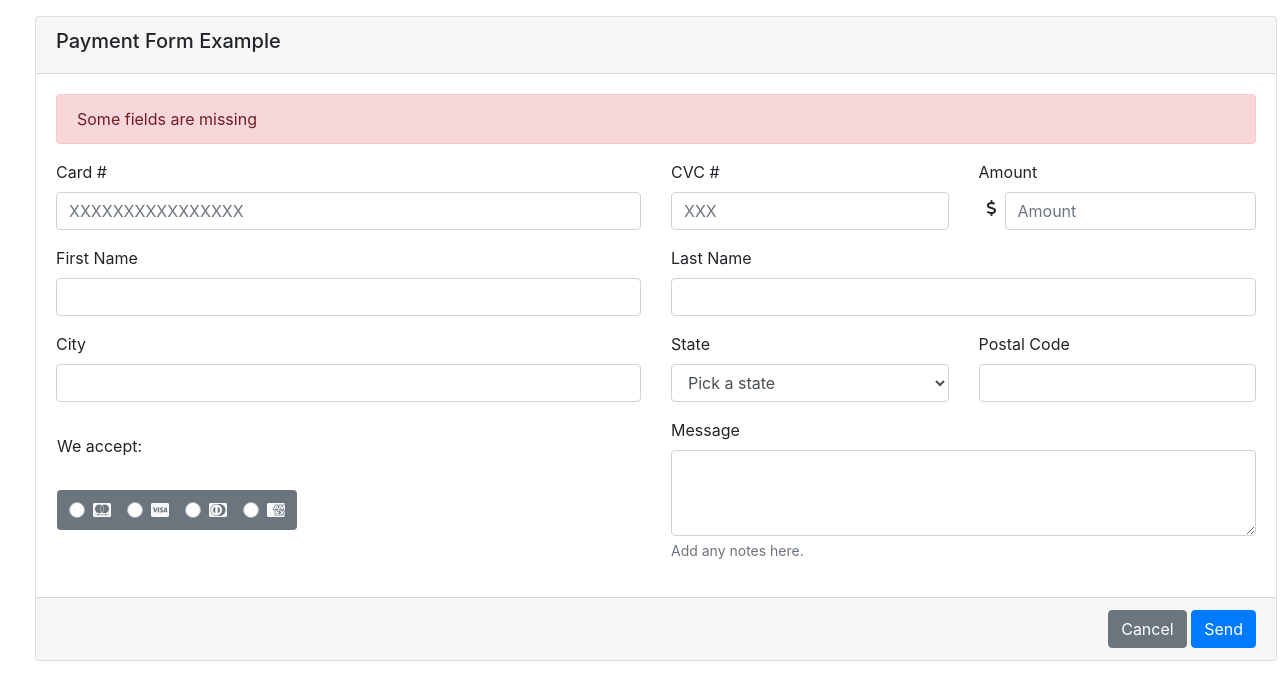
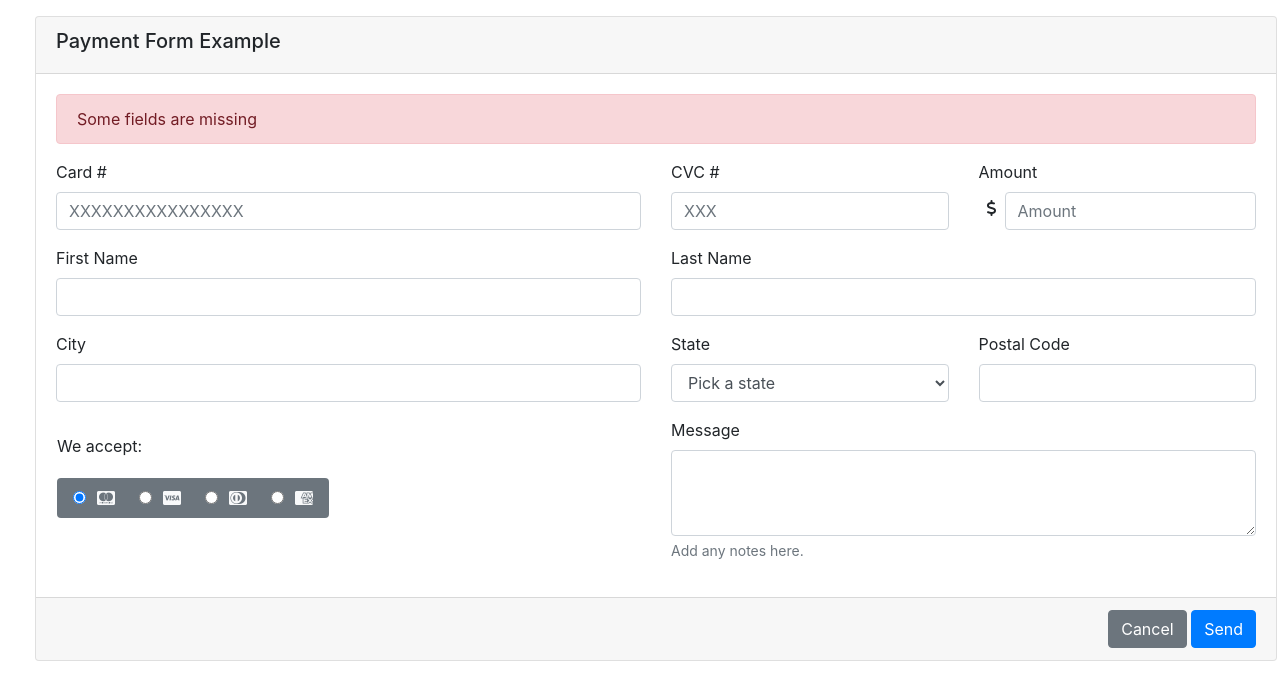
Before and after one commit to 4GeeksAcademy/Xmanda_HTML5_Form, a plain HTML site: page index.html in a window 1280 px wide. Drawn offline with nearby package versions, Linux system fonts and the light colour scheme.

Commit message:
final changes

```diff
--- a/index.html
+++ b/index.html
@@ -112,40 +112,33 @@
                                 <p>We accept:</p>
                             </div>
                             <!--Card type-->
-                            <div class="bg-secondary d-inline-flex rounded m-3 px-1">
+                            <div class="bg-secondary d-inline-flex rounded my-1 mx-3 px-1">
                                 <!--mastercard-->
                                 <div class="custom-control custom-radio custom-control-inline m-2">
-                                    <input type="radio" value="mastercard" id="customRadioInline1"
-                                        name="creditCardRadio" class="custom-control-input">
-                                    <label class="custom-control-label">
-                                        <i class="fa-brands fa-cc-mastercard text-light"></i>
-                                    </label>
+                                    <input class="form-check-input" type="radio" name="exampleRadios"
+                                        id="exampleRadios1" value="option1" checked>
+                                    <i class="fa-brands fa-cc-mastercard text-light m-1"></i>
                                 </div>
                                 <!--visa-->
                                 <div class="custom-control custom-radio custom-control-inline m-2">
-                                    <input type="radio" value="visa" id="customRadioInline2" name="creditCardRadio"
-                                        class="custom-control-input">
-                                    <label class="custom-control-label">
-                                        <i class="fa-brands fa-cc-visa text-light"></i>
-                                    </label>
+                                    <input class="form-check-input" type="radio" name="exampleRadios"
+                                        id="exampleRadios2" value="option2">
+                                    <i class="fa-brands fa-cc-visa text-light m-1"></i>
                                 </div>
                                 <!--dinnersclub-->
                                 <div class="custom-control custom-radio custom-control-inline m-2">
-                                    <input type="radio" id="customRadioInline3" value="dinners" name="creditCardRadio"
-                                        class="custom-control-input">
-                                    <label class="custom-control-label">
-                                        <i class="fa-brands fa-cc-diners-club text-light"></i>
-                                    </label>
+                                    <input class="form-check-input" type="radio" name="exampleRadios"
+                                        id="exampleRadios3" value="option3">
+                                    <i class="fa-brands fa-cc-diners-club text-light m-1"></i>
                                 </div>
                                 <!--amex-->
                                 <div class="custom-control custom-radio custom-control-inline m-2">
-                                    <input type="radio" id="customRadioInline4" name="creditCardRadio" value="amex"
-                                        class="custom-control-input">
-                                    <label class="custom-control-label">
-                                        <i class="fa-brands fa-cc-amex text-light"></i>
-                                    </label>
+                                    <input class="form-check-input" type="radio" name="exampleRadios"
+                                        id="exampleRadios4" value="option4">
+                                    <i class="fa-brands fa-cc-amex text-light m-1"></i>
                                 </div>
                             </div>
+
                         </div>
                     </div>
                     <!--message box-->
@@ -158,6 +151,11 @@
                         </div>
                     </div>
                 </div>
+
+
+
+
+
             </div>
             <div class="card-footer">
                 <div class="text-right">
```
